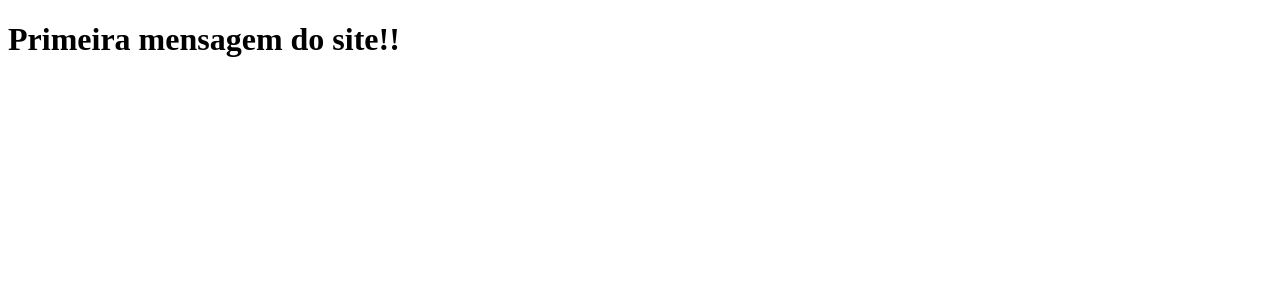
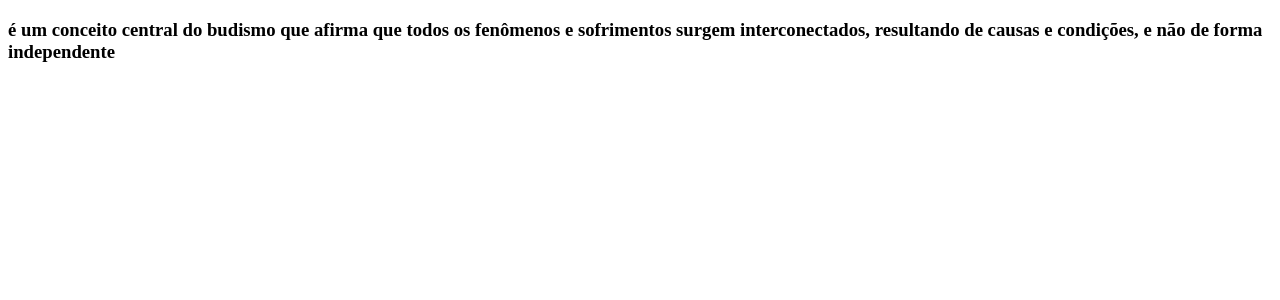
Before and after one commit to walzuguir/clone-tabnews, a Next.js app: page / in a window 1280 px wide. Shown: the top 300 px of the page. Built offline with nearby package versions, Linux system fonts and the light colour scheme.

Commit message:
Mudança para frase budista

```diff
--- a/pages/index.js
+++ b/pages/index.js
@@ -1,5 +1,5 @@
 function Home(){
-    return <h1>Primeira mensagem do site!!</h1>
+    return <h3>é um conceito central do budismo que afirma que todos os fenômenos e sofrimentos surgem interconectados, resultando de causas e condições, e não de forma independente</h3>
 }
 
 export default Home;
```
